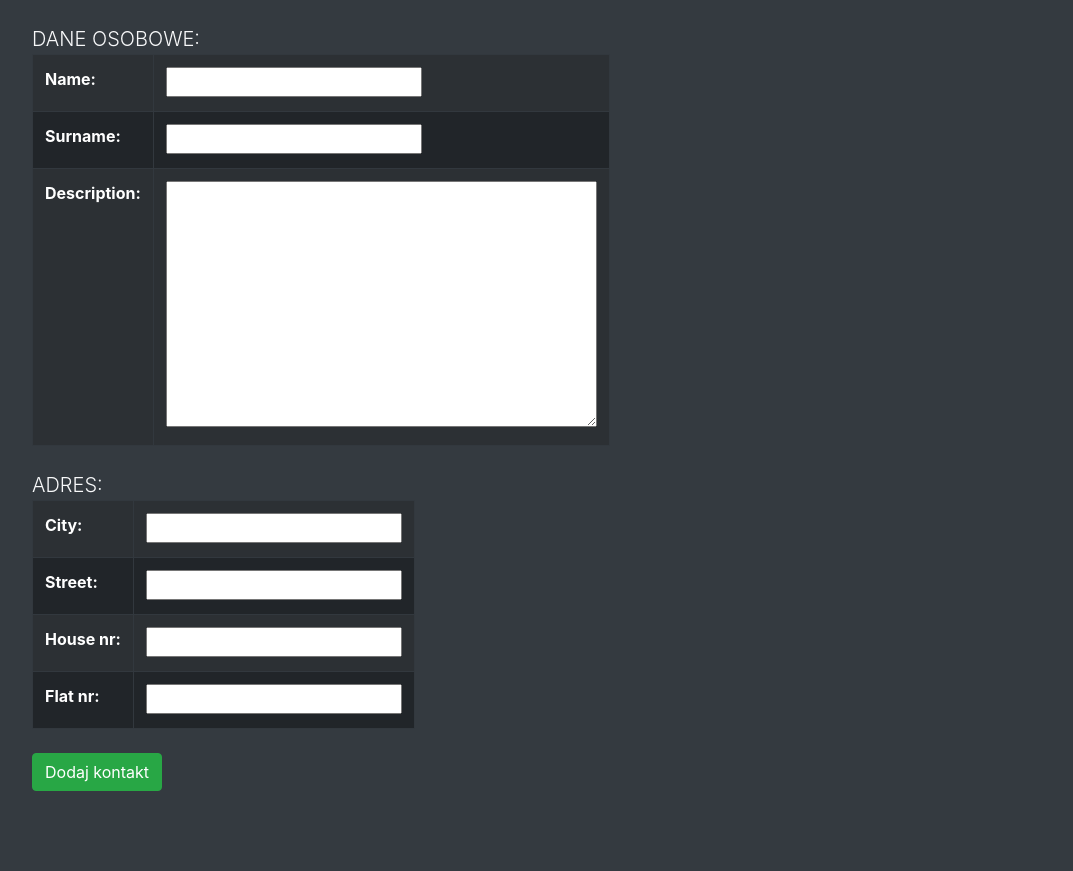
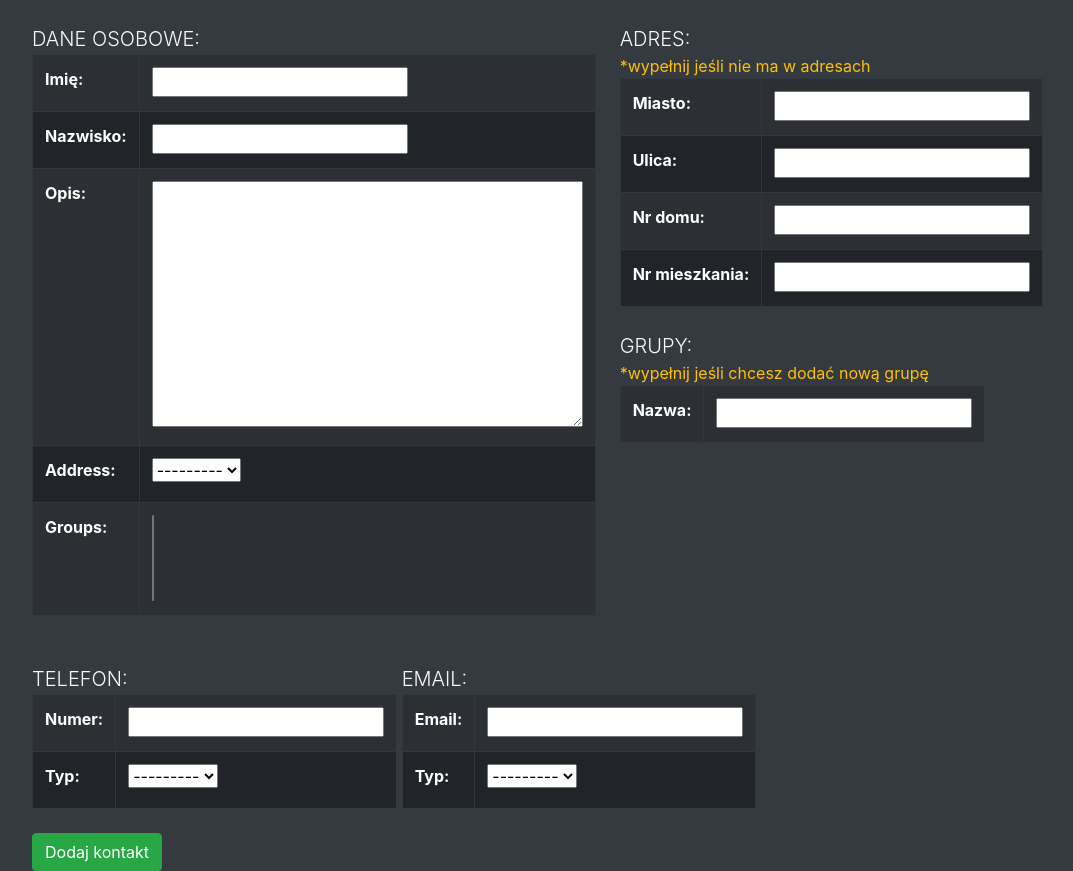
Before and after one commit to tkazan/ContactBox, a Django app: page /contactbox/new in a window 1280 px wide. Shown: the part 54-925 px from the top of the page, without its empty margins (53-1126 px from the left). Before the commit the page ends 845 px from the top, so only its background shows below. Run offline with Django 3.2, Linux system fonts and the light colour scheme; data that the repository does not hold is empty; some libraries are stand-ins or nearby versions.

Commit message:
Add ModelForms, models fields verbose names, new.html

```diff
--- a/ContactBoxApp/forms.py
+++ b/ContactBoxApp/forms.py
@@ -5,10 +5,28 @@ from .models import *
 class NewPersonForm(forms.ModelForm):
     class Meta:
         model = Person
-        exclude = ['address']
+        fields = '__all__'
 
 
 class NewAddressForm(forms.ModelForm):
     class Meta:
         model = Address
         fields = '__all__'
+
+
+class NewPhoneForm(forms.ModelForm):
+    class Meta:
+        model = Phone
+        exclude = ('person',)
+
+
+class NewEmailForm(forms.ModelForm):
+    class Meta:
+        model = Email
+        exclude = ('person',)
+
+
+class NewGroupsForm(forms.ModelForm):
+    class Meta:
+        model = Groups
+        exclude = ('person',)
--- a/ContactBoxApp/models.py
+++ b/ContactBoxApp/models.py
@@ -5,20 +5,21 @@ from django.db import models
 
 
 class Person(models.Model):
-    name = models.CharField(max_length=64)
-    surname = models.CharField(max_length=128)
-    description = models.TextField(default="")
+    name = models.CharField(max_length=64, verbose_name='Imię')
+    surname = models.CharField(max_length=128, verbose_name='Nazwisko')
+    description = models.TextField(default="", verbose_name='Opis')
     address = models.ForeignKey("Address")
+    groups = models.ManyToManyField("Groups")
 
     def __str__(self):
         return "{} {}".format(self.name, self.surname)
 
 
 class Address(models.Model):
-    city = models.CharField(max_length=64)
-    street = models.CharField(max_length=128)
-    house_nr = models.IntegerField()
-    flat_nr = models.IntegerField(null=True, blank=True)
+    city = models.CharField(max_length=64, verbose_name='Miasto')
+    street = models.CharField(max_length=128, verbose_name='Ulica')
+    house_nr = models.IntegerField(verbose_name='Nr domu')
+    flat_nr = models.IntegerField(null=True, blank=True, verbose_name='Nr mieszkania')
 
     def __str__(self):
         if self.flat_nr:
@@ -37,8 +38,8 @@ phone_types = (
 
 class Phone(models.Model):
     person = models.ForeignKey("Person")
-    number = models.CharField(max_length=64)
-    type = models.IntegerField(choices=phone_types)
+    number = models.CharField(max_length=64, verbose_name='Numer')
+    type = models.IntegerField(choices=phone_types, verbose_name='Typ')
 
     def __str__(self):
         return "{} {} {} - {}".format(self.person.name, self.person.surname,
@@ -54,7 +55,7 @@ email_types = (
 class Email(models.Model):
     person = models.ForeignKey("Person")
     email = models.EmailField()
-    type = models.IntegerField(choices=email_types)
+    type = models.IntegerField(choices=email_types, verbose_name='Typ')
 
     def __str__(self):
         return "{} {} - {} - {}".format(self.person.name, self.person.surname,
@@ -62,8 +63,7 @@ class Email(models.Model):
 
 
 class Groups(models.Model):
-    person = models.ManyToManyField("Person")
-    name = models.CharField(max_length=128)
+    name = models.CharField(max_length=128, verbose_name='Nazwa')
 
     def __str__(self):
         return self.name
--- a/ContactBoxApp/templates/ContactBox/new.html
+++ b/ContactBoxApp/templates/ContactBox/new.html
@@ -6,15 +6,39 @@
 
         <form method="post" action="#">
         {% csrf_token %}
+            <div class="float-left mr-4">
                 <label><span class="lead">DANE OSOBOWE:</span>
                 <table class="table table-dark table-striped table-bordered">
                     {{ form.as_table }}
                 </table>
             </label>
-        <br/>
-        <label><span class="lead">ADRES:</span>
+            </div>
+            <div class="float-left">
+            <label><span class="lead">ADRES:</span><br/>
+            <span class="text-warning">*wypełnij jeśli nie ma w adresach</span>
                 <table class="table table-dark table-striped table-bordered">
                     {{ form2.as_table }}
+                </table>
+            </label>
+            <br/>
+            <label><span class="lead">GRUPY:</span><br/>
+            <span class="text-warning">*wypełnij jeśli chcesz dodać nową grupę</span>
+                <table class="table table-dark table-striped table-bordered">
+                    {{ form5.as_table }}
+                </table>
+            </label>
+            </div>
+            <div class="clearfix"></div>
+            <br/>
+            <label><span class="lead">TELEFON:</span><br/>
+                <table class="table table-dark table-striped table-bordered">
+                    {{ form3.as_table }}
+                </table>
+            </label>
+
+            <label><span class="lead">EMAIL:</span><br/>
+                <table class="table table-dark table-striped table-bordered">
+                    {{ form4.as_table }}
                 </table>
             </label>
             <br/>
--- a/ContactBoxApp/views.py
+++ b/ContactBoxApp/views.py
@@ -19,9 +19,15 @@ class NewPersonView(View):
     def get(self, request):
         form = NewPersonForm()
         form2 = NewAddressForm()
+        form3 = NewPhoneForm()
+        form4 = NewEmailForm()
+        form5 = NewGroupsForm()
         ctx = {
             'form': form,
             'form2': form2,
+            'form3': form3,
+            'form4': form4,
+            'form5': form5,
         }
         return render(request, 'ContactBox/new.html', ctx)
 
```
Lines whose indentation alone changed are shown as unchanged.
